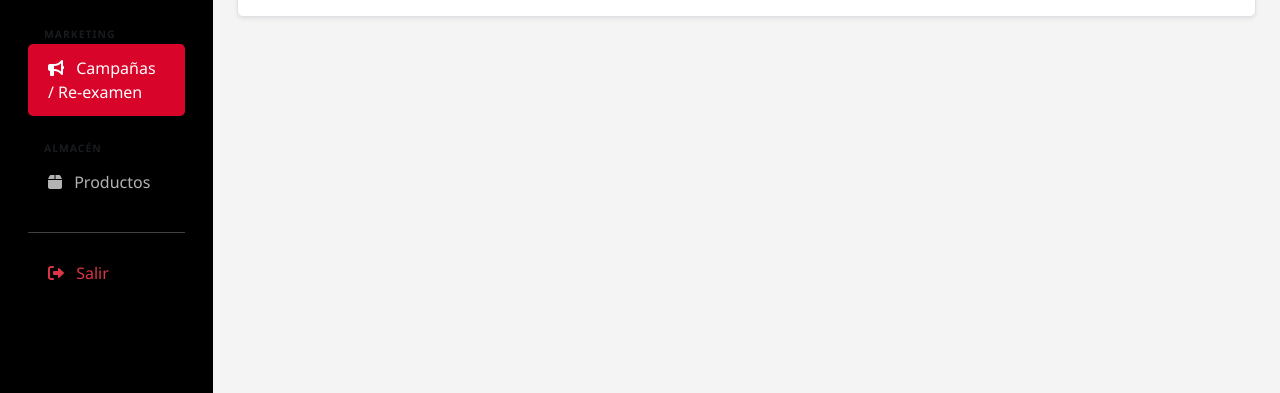
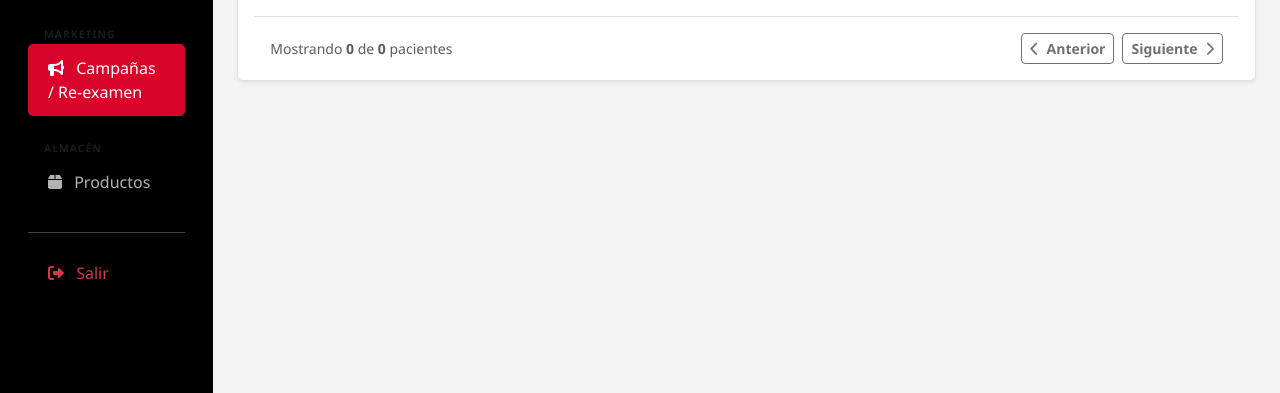
Before and after one commit to JMVasquezR/administrador_optica, a Django app: page /gestion-kym-26/marketing/re-examenes in a window 1280 px wide. Shown: the part 407-800 px from the top of the page. Run offline with Django 5.2, Linux system fonts and the light colour scheme; the visitor is signed in with stand-in values (Sample User, id 1); data that the repository does not hold is empty.

Commit message:
paginado en marketin

```diff
--- a/app_backend/api/views.py
+++ b/app_backend/api/views.py
@@ -84,10 +84,16 @@ class PatientViewSet(viewsets.ModelViewSet):
         hace_11_meses = timezone.now().date() - timedelta(days=330)
 
         queryset = Patient.objects.select_related('type_document').filter(
-            is_active=True, last_visit__lte=hace_11_meses
+            is_active=True,
+            last_visit__lte=hace_11_meses
         ).order_by('last_visit')
 
         filtered_queryset = self.filter_queryset(queryset)
+        page = self.paginate_queryset(filtered_queryset)
+
+        if page is not None:
+            serializer = self.get_serializer(page, many=True)
+            return self.get_paginated_response(serializer.data)
 
         serializer = self.get_serializer(filtered_queryset, many=True)
         return Response(serializer.data)
--- a/app_web/static/v2/marketing/re-examenes.js
+++ b/app_web/static/v2/marketing/re-examenes.js
@@ -1,7 +1,9 @@
 /* ==========================================
-   CAMPAIGN.JS - ÓPTICA KyM LENS
+   RE-EXAMENES.JS - ÓPTICA KyM LENS
    Marketing y Fidelización de Pacientes
    ========================================== */
+
+const API_URL = '/api/patients/campaign/';
 
 // --- 1. Loader Global (Bloqueo Total) ---
 const showGlobalLoader = () => {
@@ -39,10 +41,9 @@ const hideTableLoading = () => {
    INICIALIZACIÓN
    ========================================== */
 document.addEventListener('DOMContentLoaded', () => {
-    // Carga inicial con bloqueo total
     initCampaignPage();
 
-    // Eventos de Filtros (Carga Ligera)
+    // Eventos de Filtros
     document.getElementById('campaign-search')?.addEventListener('input', debounce(() => applyCampaignFilters(), 500));
     document.getElementById('filter-campaign-period')?.addEventListener('change', () => applyCampaignFilters());
 
@@ -63,19 +64,21 @@ const initCampaignPage = async () => {
 /* ==========================================
    API: OBTENER DATOS DE CAMPAÑA
    ========================================== */
-const fetchCampaignData = async (url = '/api/patients/campaign/') => {
+const fetchCampaignData = async (url = API_URL) => {
     try {
+        console.log("Solicitando datos a:", url); // Depuración
         const response = await fetch(url);
-        if (!response.ok) throw new Error('Error al obtener datos');
+        const data = await response.json();
+        console.log("Datos recibidos del servidor:", data); // Depuración
 
-        // Al ser ModelViewSet con StandardResultsSetPagination, la data viene en 'results'
-        const data = await response.json();
-        const patients = data.results || data;
+        // Verificamos si la data viene en 'results' o es el array directo
+        const patients = data.results ? data.results : (Array.isArray(data) ? data : []);
 
+        console.log("Pacientes a procesar:", patients);
         renderCampaignTable(patients);
-        updateCampaignMetrics(patients);
+        setupPagination(data);
     } catch (error) {
-        console.error('Error:', error);
+        console.error('Error detallado:', error);
     }
 };
 
@@ -85,12 +88,11 @@ const applyCampaignFilters = async () => {
     const search = document.getElementById('campaign-search').value;
     const period = document.getElementById('filter-campaign-period').value;
 
-    let url = new URL('/api/patients/campaign/', window.location.origin);
-    if (search) url.searchParams.append('search', search);
+    let params = new URLSearchParams();
+    if (search) params.append('search', search);
+    if (period && period !== 'all') params.append('period', period); // Enviamos el filtro al backend
 
-    // El filtrado por 'period' (crítico vs mes) se puede manejar aquí en JS
-    // o enviarlo como parámetro si decides filtrar en el backend
-    await fetchCampaignData(url.toString());
+    await fetchCampaignData(`${API_URL}?${params.toString()}`);
 
     hideTableLoading();
 };
@@ -100,22 +102,13 @@ const applyCampaignFilters = async () => {
    ========================================== */
 const renderCampaignTable = (patients) => {
     const tableBody = document.getElementById('campaign-table-body');
-    const periodFilter = document.getElementById('filter-campaign-period').value;
 
-    if (!patients?.length) {
+    if (!patients || patients.length === 0) {
         tableBody.innerHTML = `<tr><td colspan="5" class="text-center py-4 text-muted">No hay pacientes que requieran re-examen bajo este filtro.</td></tr>`;
         return;
     }
 
-    // Filtrado local adicional según el select de periodo
-    let filtered = patients;
-    if (periodFilter === 'month') {
-        filtered = patients.filter(p => p.months_since_last_visit >= 11 && p.months_since_last_visit <= 13);
-    } else if (periodFilter === 'critical') {
-        filtered = patients.filter(p => p.months_since_last_visit >= 14);
-    }
-
-    tableBody.innerHTML = filtered.map(p => {
+    tableBody.innerHTML = patients.map(p => {
         const months = p.months_since_last_visit || 0;
         const isCritical = months >= 14;
 
@@ -125,12 +118,12 @@ const renderCampaignTable = (patients) => {
                     <div class="fw-bold text-dark">${p.full_name}</div>
                     <small class="text-muted">DNI: ${p.document_number} | Cel: ${p.phone_or_cellular || '---'}</small>
                 </td>
-                <td class="text-center">${p.last_visit || 'Sin registro'}</td>
+                <td class="text-center text-muted small">${p.last_visit || 'Sin registro'}</td>
                 <td class="text-center">
                     <span class="badge bg-light text-dark border">${months} meses</span>
                 </td>
                 <td class="text-center">
-                    <span class="badge ${isCritical ? 'bg-danger' : 'bg-warning text-dark'} rounded-pill small">
+                    <span class="badge ${isCritical ? 'bg-danger' : 'bg-warning text-dark'} rounded-pill small" style="font-size: 0.7rem;">
                         ${isCritical ? 'CRÍTICO' : 'POR VENCER'}
                     </span>
                 </td>
@@ -144,13 +137,52 @@ const renderCampaignTable = (patients) => {
     }).join('');
 };
 
-const updateCampaignMetrics = (patients) => {
-    // Calculamos basándonos en el campo calculado del Serializer
-    const monthCount = patients.filter(p => p.months_since_last_visit >= 11 && p.months_since_last_visit <= 13).length;
-    const criticalCount = patients.filter(p => p.months_since_last_visit >= 14).length;
+const updateCampaignMetrics = (data) => {
+    // Si el backend envía las métricas en la respuesta (recomendado), úsalas.
+    // Si no, las calculamos del total si no hay paginación, o mostramos el conteo del backend.
+    if (data.count_month !== undefined) {
+        document.getElementById('count-month').innerText = data.count_month;
+        document.getElementById('count-critical').innerText = data.count_critical;
+    } else {
+        // Fallback: Si el backend no envía los contadores específicos aún
+        document.getElementById('total-count').innerText = data.count || 0;
+    }
+};
 
-    document.getElementById('count-month').innerText = monthCount;
-    document.getElementById('count-critical').innerText = criticalCount;
+/* ==========================================
+   LÓGICA DE PAGINACIÓN
+   ========================================== */
+const setupPagination = (data) => {
+    const nextBtn = document.getElementById('next-page');
+    const prevBtn = document.getElementById('prev-page');
+    const currentCount = document.getElementById('current-count');
+    const totalCount = document.getElementById('total-count');
+
+    // Actualizar números
+    totalCount.innerText = data.count || 0;
+    currentCount.innerText = data.results ? data.results.length : 0;
+
+    // Configurar botones
+    nextBtn.onclick = async () => {
+        if (data.next) {
+            showTableLoading();
+            await fetchCampaignData(data.next);
+            hideTableLoading();
+            window.scrollTo(0, 0);
+        }
+    };
+
+    prevBtn.onclick = async () => {
+        if (data.previous) {
+            showTableLoading();
+            await fetchCampaignData(data.previous);
+            hideTableLoading();
+            window.scrollTo(0, 0);
+        }
+    };
+
+    nextBtn.disabled = !data.next;
+    prevBtn.disabled = !data.previous;
 };
 
 /* ==========================================
@@ -162,15 +194,17 @@ const sendWhatsApp = (phone, name) => {
         return;
     }
 
-    // Mensaje personalizado
-    const msg = `Hola ${name}, te saluda Martí de Óptica KyM Lens. 👋 Te escribimos para recordarte que ya pasó un año desde tu último examen de vista. Es importante verificar si tu medida ha cambiado para cuidar tu salud visual. ¿Te gustaría agendar un control gratuito esta semana?`;
+    // Mensaje profesional para Óptica KyM Lens
+    const msg = `Hola ${name}, te saluda Martí de Óptica KyM Lens. 👋 Te escribimos porque ya pasó un año desde tu último examen. Es importante verificar tu medida para cuidar tu salud visual. ¿Te gustaría agendar un control gratuito esta semana?`;
 
-    const whatsappUrl = `https://wa.me/51${phone}?text=${encodeURIComponent(msg)}`;
+    // Limpiar el teléfono (quitar espacios o guiones si los hay)
+    const cleanPhone = phone.replace(/\D/g, '');
+    const whatsappUrl = `https://wa.me/51${cleanPhone}?text=${encodeURIComponent(msg)}`;
     window.open(whatsappUrl, '_blank');
 
-    // Actualizar contador visual de "Contactados hoy"
-    let currentDone = parseInt(document.getElementById('count-done').innerText);
-    document.getElementById('count-done').innerText = currentDone + 1;
+    // Incrementar contador de contactados hoy (visual)
+    const countDone = document.getElementById('count-done');
+    countDone.innerText = parseInt(countDone.innerText) + 1;
 };
 
 /* ==========================================
--- a/app_web/templates/v2/marketing/re-examenes.html
+++ b/app_web/templates/v2/marketing/re-examenes.html
@@ -103,17 +103,38 @@
                         </tbody>
                     </table>
                 </div>
+
+                <div class="d-flex justify-content-between align-items-center mt-3 px-3 border-top pt-3">
+                    <div class="text-muted small">
+                        Mostrando <span id="current-count" class="fw-bold">0</span> de <span id="total-count"
+                                                                                             class="fw-bold">0</span>
+                        pacientes
+                    </div>
+                    <nav aria-label="Navegación de campañas">
+                        <ul class="pagination mb-0">
+                            <li class="page-item">
+                                <button class="btn btn-outline-dark btn-sm me-2 fw-bold" id="prev-page" disabled>
+                                    <i class="fas fa-chevron-left me-1"></i> Anterior
+                                </button>
+                            </li>
+                            <li class="page-item">
+                                <button class="btn btn-outline-dark btn-sm fw-bold" id="next-page" disabled>
+                                    Siguiente <i class="fas fa-chevron-right ms-1"></i>
+                                </button>
+                            </li>
+                        </ul>
+                    </nav>
+                </div>
             </div>
         </main>
     </div>
 </div>
 
+<script src="https://code.jquery.com/jquery-3.6.0.min.js"></script>
 <script src="https://cdn.jsdelivr.net/npm/bootstrap@5.3.0/dist/js/bootstrap.bundle.min.js"></script>
 <script src="{% static 'v2/marketing/re-examenes.js' %}"></script>
 
 <script>
-    // Martí: Solo mantenemos el control del loader para la NAVEGACIÓN entre páginas.
-    // El ocultado inicial lo hará la función initCampaignPage() en re-examenes.js
     document.addEventListener('click', (e) => {
         const link = e.target.closest('a.nav-link, .card-menu');
         if (link && link.href && !link.href.includes('#') && link.target !== '_blank') {
```
